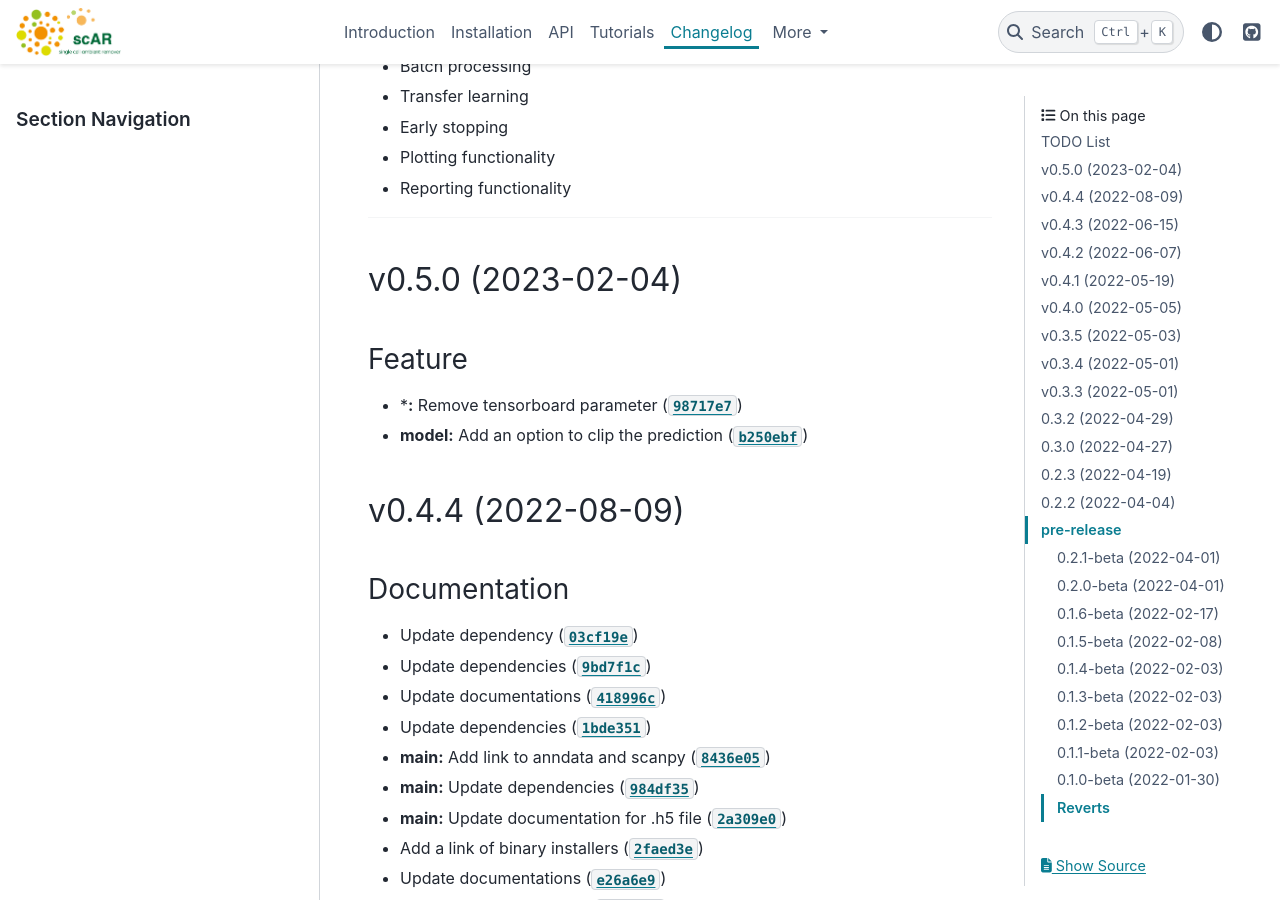
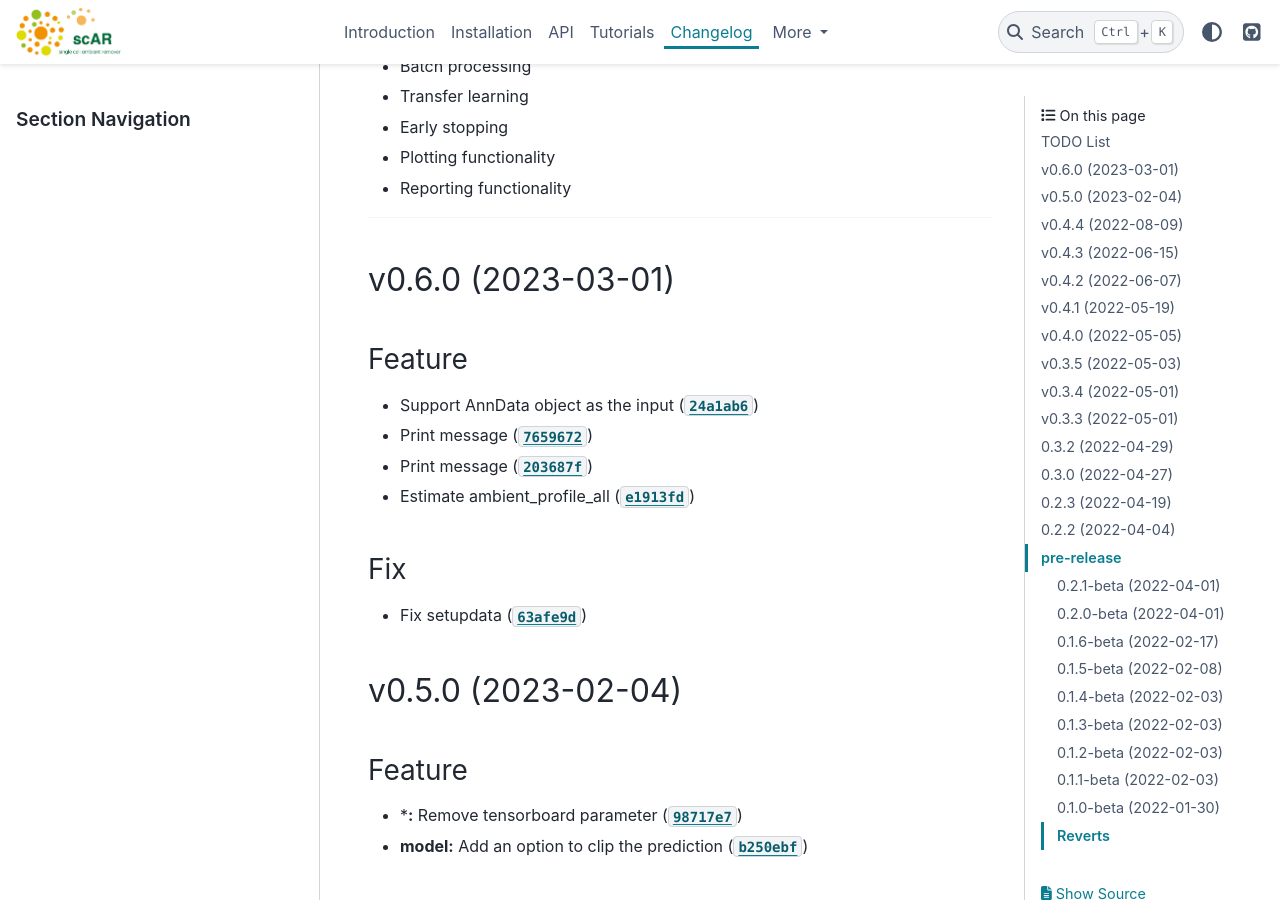
Before and after one commit to Novartis/scar, a Sphinx documentation site: the page built from docs/Release_notes.md, in a window 1280 px wide and 900 px high, scrolled down 298 px. Built offline with Sphinx 7.4.7 and the PyData theme 0.15.4, drawn with Linux system fonts in a browser that asks for light colours; pages that are not in the unit, such as notebooks, are missing from menus.

Commit message:
make a new release 0.5.1

```diff
--- a/docs/Release_notes.md
+++ b/docs/Release_notes.md
@@ -12,6 +12,16 @@
 -------------------------------------
 
 <!--next-version-placeholder-->
+
+## v0.6.0 (2023-03-01)
+### Feature
+* Support AnnData object as the input ([`24a1ab6`](https://github.com/Novartis/scar/commit/24a1ab67b64d870f4a785ad8ca13dbb4b45c8293))
+* Print message ([`7659672`](https://github.com/Novartis/scar/commit/76596727389acc484c3dce78d6f2a262dec33a0e))
+* Print message ([`203687f`](https://github.com/Novartis/scar/commit/203687fb03f098a1bd2f1f3940d49c7e83421f22))
+* Estimate ambient_profile_all ([`e1913fd`](https://github.com/Novartis/scar/commit/e1913fd15fdf5546619f750c23e03debbcf1d63e))
+
+### Fix
+* Fix setupdata ([`63afe9d`](https://github.com/Novartis/scar/commit/63afe9dd8fbc701360715e1a4318f6be8f07e58b))
 
 ## v0.5.0 (2023-02-04)
 ### Feature
--- a/scar/main/__version__.py
+++ b/scar/main/__version__.py
@@ -1,6 +1,6 @@
 # -*- coding: utf-8 -*-
 """version here"""
 
-__version__ = "0.5.0"
+__version__ = "0.5.1"
 __author__ = "Caibin Sheng"
 _copyright = "2022, Novartis Institute for BioMedical Research"
```
